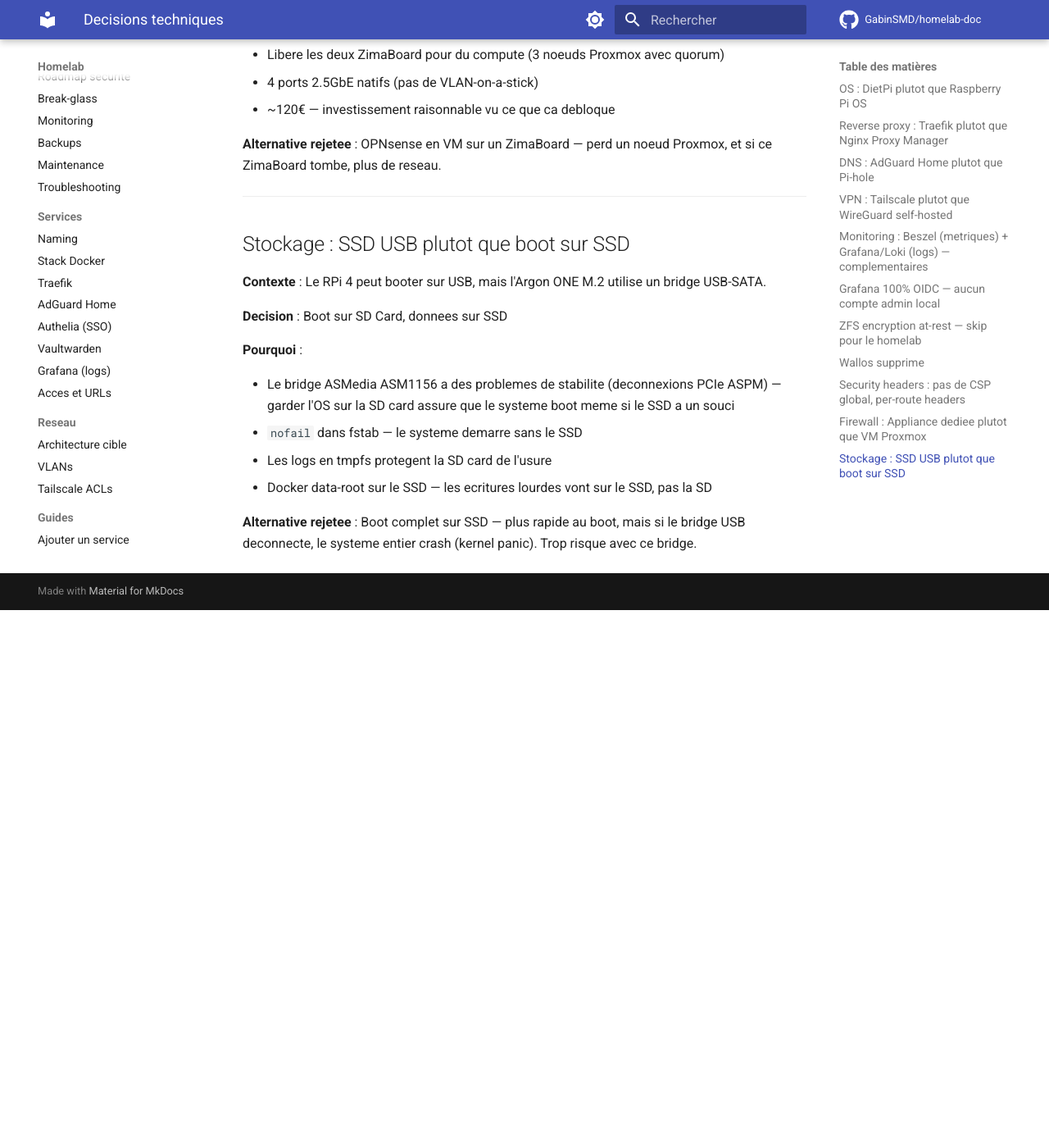
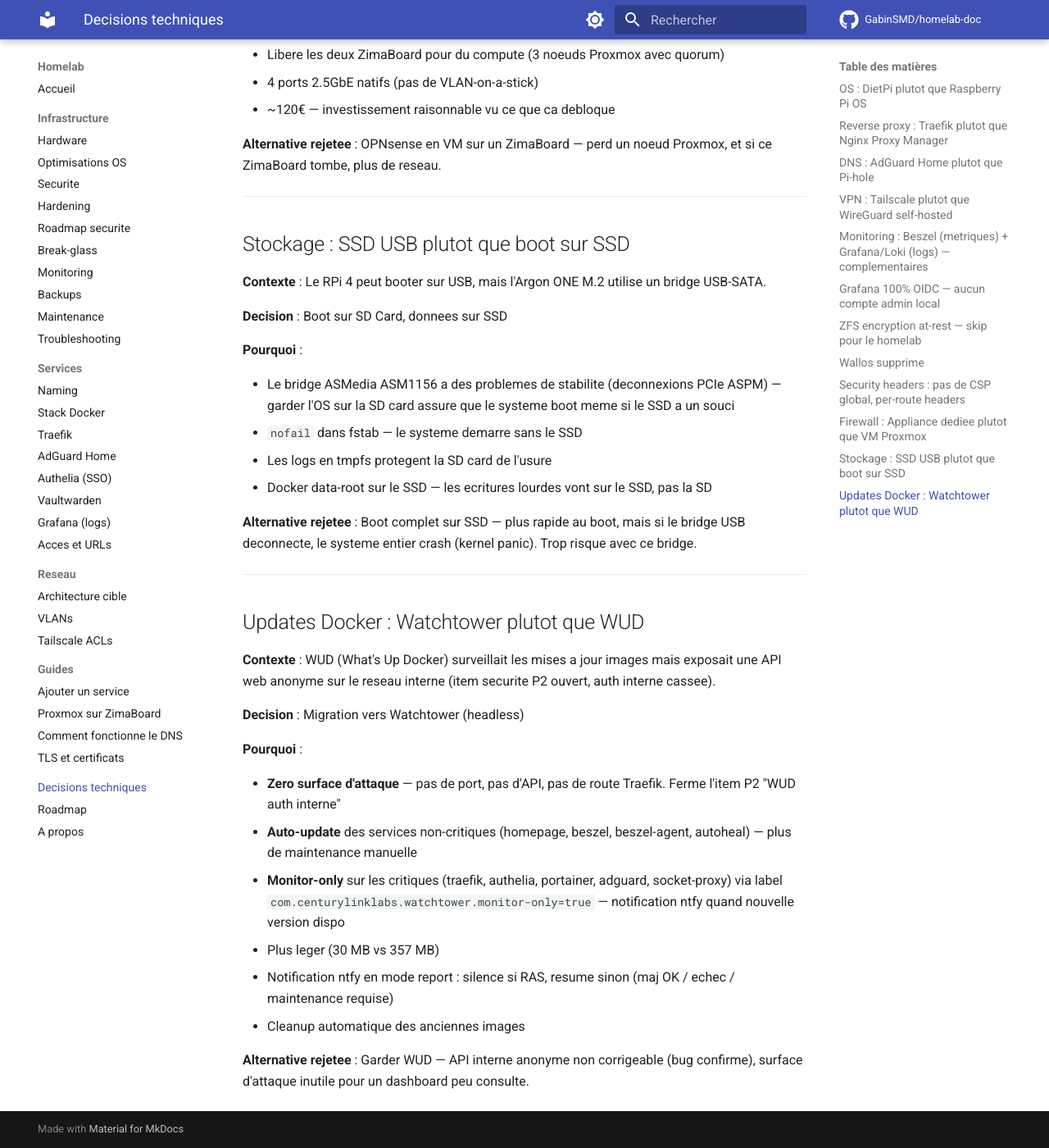
Before and after one commit to GabinSMD/homelab-doc, an MkDocs documentation site: the page built from docs/decisions.md, in a window 1280 px wide and 1400 px high, scrolled down 5094 px. Shown: the whole window at 82% size. Built offline with MkDocs 1.6.1 and Material for MkDocs 9.7.7, drawn with Linux system fonts in a browser that asks for light colours; comment, search, counter and statistics services are not loaded; before the commit the page ends 5838 px from its top, so only the background shows below that.

Commit message:
WUD → Watchtower + security hardening 2026-04-14
- Migration WUD vers Watchtower (headless, zero surface d'attaque)
  - Auto-update services non-critiques
  - Monitor-only + ntfy sur services critiques
  - ADR documente dans decisions.md
- Security roadmap: healthchecks, ntfy randomise, insecureSkipVerify
  scope, Authelia secrets + regulation, WUD auth resolu
- docker-stack.md: architecture mise a jour

Co-Authored-By: Claude Opus 4.6 (1M context) <noreply@anthropic.com>

```diff
--- a/docs/decisions.md
+++ b/docs/decisions.md
@@ -189,3 +189,22 @@ Architecture Decision Records (ADR) — pourquoi ces choix et pas d'autres.
 - Docker data-root sur le SSD — les ecritures lourdes vont sur le SSD, pas la SD
 
 **Alternative rejetee** : Boot complet sur SSD — plus rapide au boot, mais si le bridge USB deconnecte, le systeme entier crash (kernel panic). Trop risque avec ce bridge.
+
+---
+
+## Updates Docker : Watchtower plutot que WUD
+
+**Contexte** : WUD (What's Up Docker) surveillait les mises a jour images mais exposait une API web anonyme sur le reseau interne (item securite P2 ouvert, auth interne cassee).
+
+**Decision** : Migration vers Watchtower (headless)
+
+**Pourquoi** :
+
+- **Zero surface d'attaque** — pas de port, pas d'API, pas de route Traefik. Ferme l'item P2 "WUD auth interne"
+- **Auto-update** des services non-critiques (homepage, beszel, beszel-agent, autoheal) — plus de maintenance manuelle
+- **Monitor-only** sur les critiques (traefik, authelia, portainer, adguard, socket-proxy) via label `com.centurylinklabs.watchtower.monitor-only=true` — notification ntfy quand nouvelle version dispo
+- Plus leger (30 MB vs 357 MB)
+- Notification ntfy en mode report : silence si RAS, resume sinon (maj OK / echec / maintenance requise)
+- Cleanup automatique des anciennes images
+
+**Alternative rejetee** : Garder WUD — API interne anonyme non corrigeable (bug confirme), surface d'attaque inutile pour un dashboard peu consulte.
```
Also changed, not shown: docs/infrastructure/security-roadmap.md (+3 -4 lines), docs/services/docker-stack.md (+3 -4 lines).
